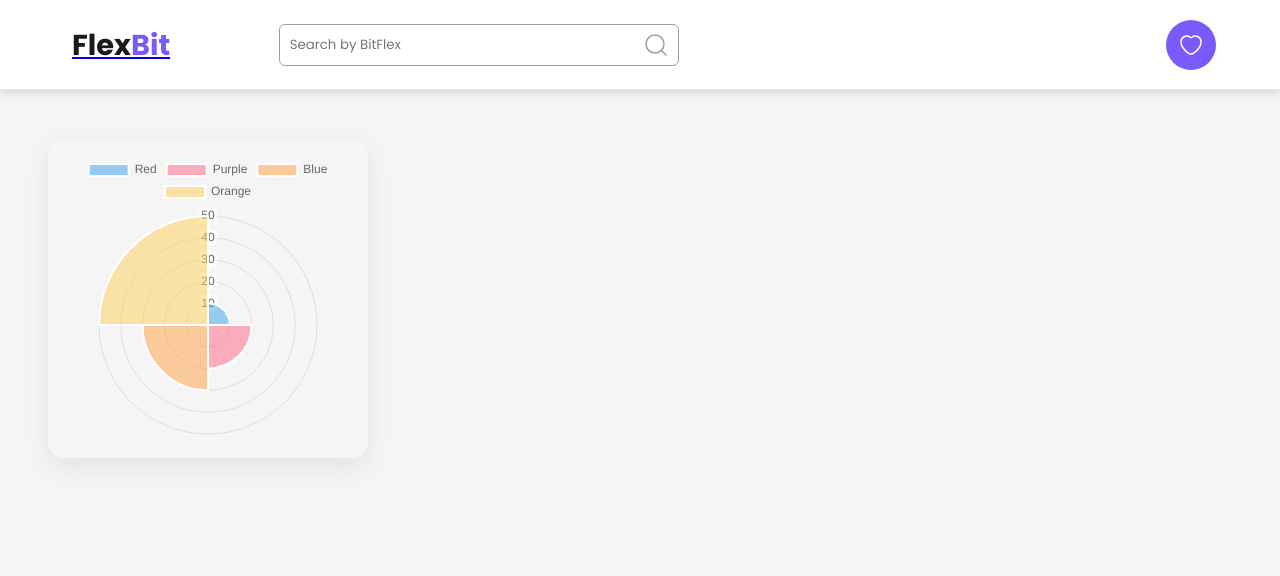
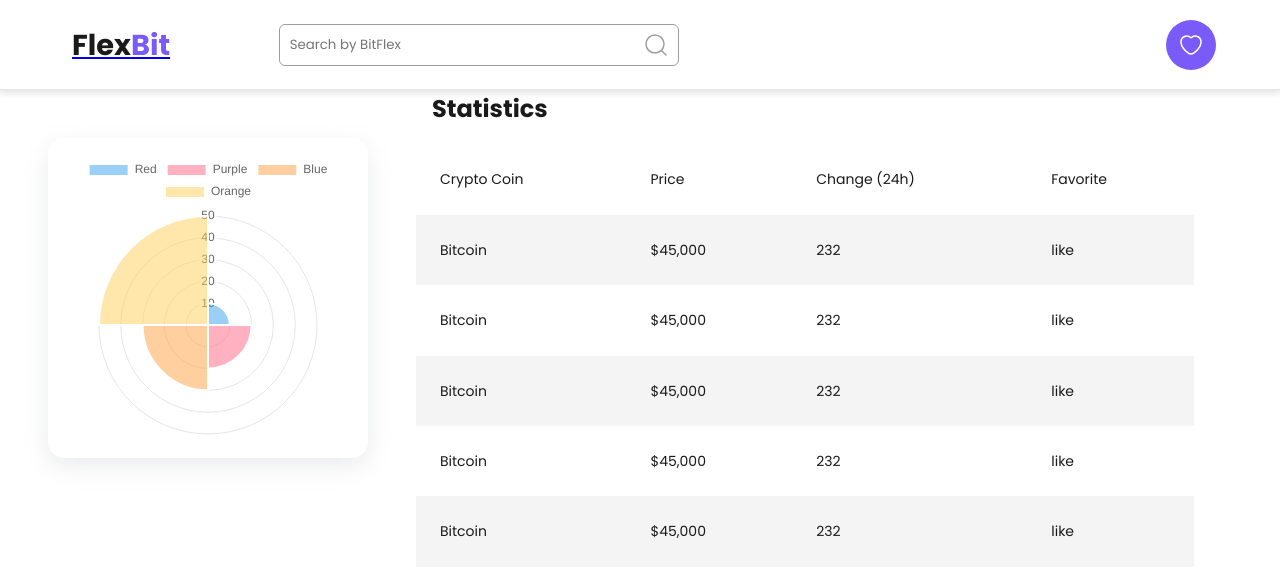
Before and after one commit to osama0210/finance-dashboard, a React (Vite) app: page / in a window 1280 px wide. Shown: the top 576 px of the page. Built offline with nearby package versions, Linux system fonts and the light colour scheme.

Commit message:
Crypto table 90% done.

```diff
--- a/src/App.jsx
+++ b/src/App.jsx
@@ -1,5 +1,6 @@
 import Header from './components/Header.jsx'
 import CrircleChart from './components/CircleChartCard.jsx'
+import CoinsOverview from './components/CoinsOverview.jsx'
 import Favorite from './components/Favorite.jsx'
 
 import {Routes, Route} from "react-router-dom";
@@ -24,11 +25,14 @@ const App = () => {
     return (
         <>
             <Header/>
+            <div className="chart-container">
+                <CrircleChart/>
+                <CoinsOverview />
+            </div>
+
             <Routes>
-                <Route path={"/"} element={<CrircleChart/>}></Route>
                 <Route path={"/Favorite"} element={<Favorite/>}></Route>
             </Routes>
-
         </>
     );
 };
--- a/src/components/CoinsOverview.jsx
+++ b/src/components/CoinsOverview.jsx
@@ -0,0 +1,57 @@
+const coinsOverview = () => {
+    return (
+        <div className="table-container">
+            <h1 className="tabel-title">Statistics</h1>
+            <div className="coins-overview-container">
+                <table className="coins-overview-table">
+                    <thead>
+                    <tr className="table-header">
+                        <th>Crypto Coin</th>
+                        <th>Price</th>
+                        <th>Change (24h)</th>
+                        <th>Favorite</th>
+                    </tr>
+                    </thead>
+                    <tbody>
+                    <tr className="table-body">
+                        <td>Bitcoin</td>
+                        <td>$45,000</td>
+                        <td>232</td>
+                        <td>like</td>
+                    </tr>
+
+                    <tr className="table-body">
+                        <td>Bitcoin</td>
+                        <td>$45,000</td>
+                        <td>232</td>
+                        <td>like</td>
+                    </tr>
+
+                    <tr className="table-body">
+                        <td>Bitcoin</td>
+                        <td>$45,000</td>
+                        <td>232</td>
+                        <td>like</td>
+                    </tr>
+
+                    <tr className="table-body">
+                        <td>Bitcoin</td>
+                        <td>$45,000</td>
+                        <td>232</td>
+                        <td>like</td>
+                    </tr>
+
+                    <tr className="table-body">
+                        <td>Bitcoin</td>
+                        <td>$45,000</td>
+                        <td>232</td>
+                        <td>like</td>
+                    </tr>
+                    </tbody>
+                </table>
+            </div>
+        </div>
+    );
+};
+
+export default coinsOverview;
--- a/src/styles/card.css
+++ b/src/styles/card.css
@@ -1,5 +1,6 @@
 .circle-chart-card-container {
     width: 20rem;
+    height: 20rem;
     max-width: 100%;
     box-shadow: rgba(149, 157, 165, 0.2) 0px 8px 24px;
     margin: 3rem;
--- /dev/null
+++ b/src/styles/coins-overview.css
@@ -0,0 +1,57 @@
+.table-container {
+    display: flex;
+    flex-direction: column;
+    text-align: left;
+    gap: 1rem;
+    width: 100%;
+    height: 30rem;
+}
+
+.tabel-title {
+    margin-left: 1rem;
+}
+
+.coins-overview-container {
+    width: 90%;
+    max-width: 100%;
+    overflow-x: auto;
+}
+
+.coins-overview-table {
+    width: 100%;
+    border-collapse: collapse;
+    border-radius: 1rem;
+}
+
+.coins-overview-table th,
+.coins-overview-table td {
+    padding: 1.5rem;
+    text-align: left;
+}
+
+.coins-overview-table th {
+    font-weight: 500;
+    background: #ffffff;
+    position: sticky;
+    top: 0;
+    z-index: 1;
+}
+
+.coins-overview-table tbody tr:nth-child(odd) {
+    background: #f4f4f4;
+}
+
+.coins-overview-table tr:hover {
+    background: #f4f4f4;
+}
+
+@media screen and (max-width: 768px) {
+    .coins-overview-container {
+        width: 100%;
+    }
+
+    .coins-overview-table th,
+    .coins-overview-table td {
+        padding: 1rem;
+    }
+}
--- a/src/styles/style.css
+++ b/src/styles/style.css
@@ -1,6 +1,7 @@
 @import "variables.css";
 @import "header.css";
 @import "card.css";
+@import "coins-overview.css";
 
 @import url('https://fonts.googleapis.com/css2?family=Poppins:wght@400;700&display=swap');
 
@@ -14,7 +15,7 @@
 body {
     font-size: var(--font-medium);
     color: var(--primary-text-color);
-    background-color: #F5F5F5;
+    background-color: #ffffff;
     line-height: 1.6;
 }
 
@@ -86,3 +87,8 @@ button:hover {
     margin: 0 auto;
     padding: var(--spacing-medium);
 }
+
+.chart-container{
+    width: 100%;
+    display: flex;
+}
--- a/src/styles/variables.css
+++ b/src/styles/variables.css
@@ -1,4 +1,9 @@
 :root {
+    /* Colors */
+    --primary-background-color: #ffffff;
+    --secondary-background-color: #f4f4f4;
+    --white: #ffffff;
+
     /* Text Colors */
     --primary-text-color: #1A1A1A;
     --secondary-text-color: #9E9E9E;
@@ -13,13 +18,22 @@
     --font-large: 16px;
     --font-xl: 20px;
     --font-xxl: 24px;
+
+    /* Font Weights */
+    --font-weight-normal: 400;
+    --font-weight-medium: 500;
+    --font-weight-bold: 700;
+
+    /* Sizing */
     --logo-size: 1.8rem;
+    --like-btn-size: 50px;
 
     /* Spacing */
     --spacing-small: 8px;
     --spacing-medium: 16px;
     --spacing-large: 24px;
     --spacing-xl: 32px;
+    --spacing-xxl: 3rem;
 
     /* Navbar */
     --navbar-height: 90px;
@@ -27,21 +41,26 @@
     --navbar-border: 1px solid rgba(0, 0, 0, 0.1);
 
     /* Buttons */
-    --like-btn-size: 50px;
     --favourite-btn-radius: 50%;
 
     /* Borders */
     --input-border-color: #9E9E9E;
     --input-border-radius: 6px;
+    --card-border-radius: 1rem;
 
-    /* Padding */
+    /* Input */
     --input-padding: 10px;
+    --input-bg-size: 24px;
+    --input-bg-position: calc(100% - 10px) center;
 
-    /* Gaps & Spacing */
+    /* Layout */
     --logo-search-gap: 10%;
     --logo-search-padding: 0.5rem;
 
-    /* Input Background */
-    --input-bg-size: 24px;
-    --input-bg-position: calc(100% - 10px) center;
+    /* Shadows */
+    --card-box-shadow: rgba(149, 157, 165, 0.2) 0px 8px 24px;
+
+    /* Transitions */
+    --transition-speed: 0.3s;
+    --transition-timing: ease;
 }
```
